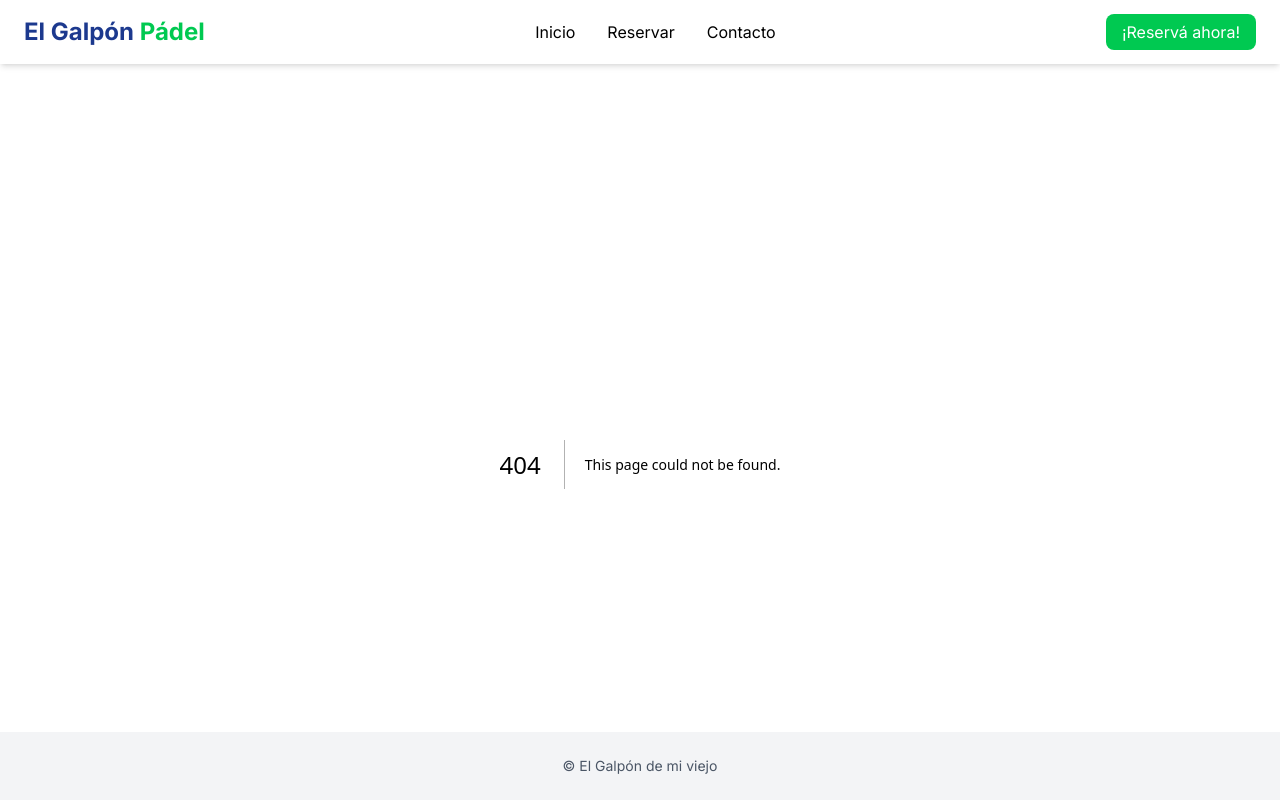
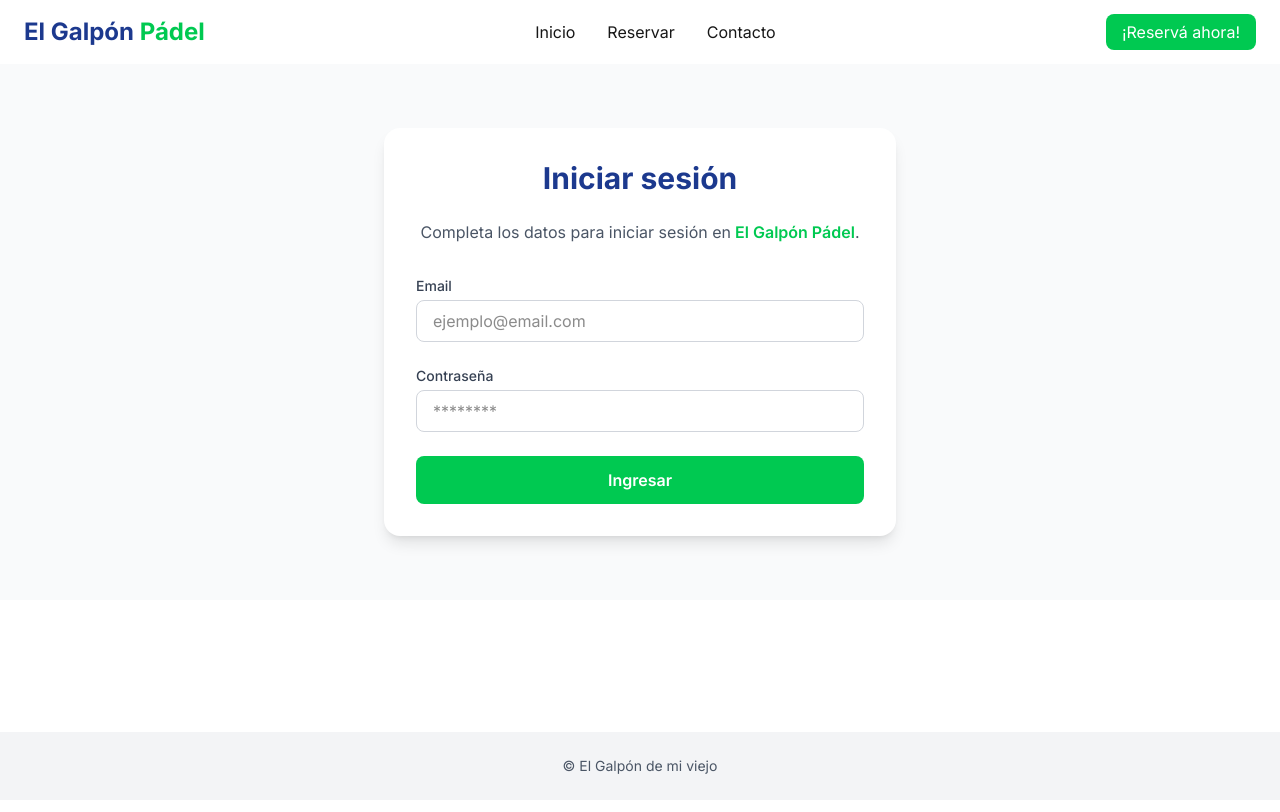
Before and after one commit to pulygarcia/Courts-reservations-client, a Next.js app: page /auth/login in a window 1280 px wide. Before the commit this address had no page. Shown: the top 812 px of the page. Built offline with nearby package versions, Linux system fonts and the light colour scheme.

Commit message:
(auth): authentication views and actions working with endopoints

```diff
--- /dev/null
+++ b/app/actions/login-action.ts
@@ -0,0 +1,48 @@
+"use server";
+
+import { loginSchema } from "../schemas/auth-schemas";
+
+type ActionStateType = {
+    success: string,
+    errors: string[]
+}
+
+export async function loginAction(prevState:ActionStateType, formData: FormData) {
+    const rawData = {
+        email: formData.get("email"),
+        password: formData.get("password"),
+    };
+
+    const result = loginSchema.safeParse(rawData);
+    if(!result.success){
+        const errorMessages = result.error.issues.map(error => error.message);
+        return {
+            success: '',
+            errors: errorMessages
+        }
+    }
+
+    const request = await fetch(`${process.env.API_BASE_URL}/users/login`, {
+        method: 'POST',
+        headers: {
+            'Content-Type': 'application/json'
+        },
+        body: JSON.stringify(rawData),
+    });
+
+    const response = await request.json();
+    console.log(request);
+    console.log(response);
+
+    if(!request.ok){
+        return{
+            errors: [response.message],
+            success: ''
+        }
+    }
+
+    return {
+        success: 'Tu cuenta fue creada correctamente',
+        errors: []
+    }
+}
--- /dev/null
+++ b/app/actions/register-action.ts
@@ -0,0 +1,55 @@
+"use server";
+
+import { registerSchema } from "../schemas/auth-schemas";
+
+type ActionStateType = {
+    success: string,
+    errors: string[]
+}
+
+export async function registerAction(prevState:ActionStateType, formData: FormData) {
+    const rawData = {
+        name: formData.get("name"),
+        lastName: formData.get("lastName"),
+        email: formData.get("email"),
+        password: formData.get("password"),
+    };
+
+    const result = registerSchema.safeParse(rawData);
+    if(!result.success){
+        const errorMessages = result.error.issues.map(error => error.message);
+        return {
+            success: '',
+            errors: errorMessages
+        }
+    }
+
+    //send name + lastname in same field ("name") before sending to endpoint
+    const finalData = {
+        name: `${result.data.name} ${result.data.lastName}`,
+        email: result.data.email,
+        password: result.data.password,
+    };
+
+    const request = await fetch(`${process.env.API_BASE_URL}/users`, {
+        method: 'POST',
+        headers: {
+            'Content-Type': 'application/json'
+        },
+        body: JSON.stringify(finalData),
+    });
+
+    const response = await request.json();
+
+    if(!request.ok){
+        return{
+            errors: [response.message],
+            success: ''
+        }
+    }
+
+    return {
+        success: 'Tu cuenta fue creada correctamente',
+        errors: []
+    }
+}
--- /dev/null
+++ b/app/auth/login/page.tsx
@@ -0,0 +1,20 @@
+import LoginForm from "@/app/components/LoginForm";
+
+export default function LoginPage() {
+  return (
+    <section className="flex justify-center items-center py-16 bg-gray-50">
+      <div className="w-full max-w-lg bg-white shadow-lg rounded-2xl p-8">
+        <h2 className="text-3xl font-bold text-center text-blue-900 mb-6">
+          Iniciar sesión
+        </h2>
+        <p className="text-center text-gray-600 mb-8">
+          Completa los datos para iniciar sesión en
+          <span className="text-green-500 font-semibold"> El Galpón Pádel</span>.
+        </p>
+
+        <LoginForm />
+
+      </div>
+    </section>
+  );
+}
--- /dev/null
+++ b/app/auth/register/page.tsx
@@ -0,0 +1,20 @@
+import RegisterForm from "@/app/components/RegisterForm";
+
+export default function RegisterPage() {
+  return (
+    <section className="flex justify-center items-center py-16 bg-gray-50">
+      <div className="w-full max-w-lg bg-white shadow-lg rounded-2xl p-8">
+        <h2 className="text-3xl font-bold text-center text-blue-900 mb-6">
+          Crear cuenta
+        </h2>
+        <p className="text-center text-gray-600 mb-8">
+          Completa los datos para registrar tu cuenta en
+          <span className="text-green-500 font-semibold">El Galpón Pádel</span>.
+        </p>
+
+        <RegisterForm />
+
+      </div>
+    </section>
+  );
+}
--- /dev/null
+++ b/app/components/LoginForm.tsx
@@ -0,0 +1,49 @@
+"use client";
+
+import { useActionState } from "react";
+import { loginAction } from "../actions/login-action";
+
+export default function LoginForm() {
+
+    const initialState = {
+        success: '',
+        errors: []
+    }
+
+    const [state, formAction] = useActionState(loginAction, initialState)
+
+  return (
+    <form action={formAction} className="space-y-6">
+      <div>
+        <label className="block text-sm font-medium text-gray-700 mb-1">
+          Email
+        </label>
+        <input
+          type="email"
+          name="email"
+          className="w-full border border-gray-300 rounded-lg px-4 py-2 focus:outline-none focus:ring-2 focus:ring-green-500"
+          placeholder="ejemplo@email.com"
+        />
+      </div>
+
+      <div>
+        <label className="block text-sm font-medium text-gray-700 mb-1">
+          Contraseña
+        </label>
+        <input
+          type="password"
+          name="password"
+          className="w-full border border-gray-300 rounded-lg px-4 py-2 focus:outline-none focus:ring-2 focus:ring-green-500"
+          placeholder="********"
+        />
+      </div>
+
+      <button
+        type="submit"
+        className="w-full bg-green-500 text-white font-semibold py-3 rounded-lg hover:bg-green-600 transition cursor-pointer"
+      >
+        Ingresar
+      </button>
+    </form>
+  );
+}
--- /dev/null
+++ b/app/components/RegisterForm.tsx
@@ -0,0 +1,61 @@
+"use client";
+
+import { useActionState } from "react";
+import { registerAction } from "../actions/register-action";
+
+export default function RegisterForm() {
+    const initialState = {
+        success: '',
+        errors: []
+    }
+
+    const [state, formAction] = useActionState(registerAction, initialState)
+
+  return (
+    <form action={formAction} className="max-w-md mx-auto space-y-6 p-6">
+      <div>
+        <label className="block text-sm font-medium text-gray-700 mb-1">Nombre</label>
+        <span className="text-xs text-gray-600 mb-1">Las reservas que realices se guardarán a este nombre</span>
+        <input
+          type="text"
+          name="name"
+          className="w-full border border-gray-300 rounded-lg px-4 py-2 focus:outline-none focus:ring-2 focus:ring-green-500"
+        />
+      </div>
+
+      <div>
+        <label className="block text-sm font-medium text-gray-700 mb-1">Apellido</label>
+        <input
+          type="text"
+          name="lastName"
+          className="w-full border border-gray-300 rounded-lg px-4 py-2 focus:outline-none focus:ring-2 focus:ring-green-500"
+        />
+      </div>
+
+      <div>
+        <label className="block text-sm font-medium text-gray-700 mb-1">Email</label>
+        <input
+          type="email"
+          name="email"
+          className="w-full border border-gray-300 rounded-lg px-4 py-2 focus:outline-none focus:ring-2 focus:ring-green-500"
+        />
+      </div>
+
+      <div>
+        <label className="block text-sm font-medium text-gray-700 mb-1">Contraseña</label>
+        <input
+          type="password"
+          name="password"
+          className="w-full border border-gray-300 rounded-lg px-4 py-2 focus:outline-none focus:ring-2 focus:ring-green-500"
+        />
+      </div>
+
+      <button
+        type="submit"
+        className="w-full bg-green-500 text-white font-semibold py-3 rounded-lg hover:bg-green-600 transition cursor-pointer"
+      >
+        Registrarse
+      </button>
+    </form>
+  );
+}
--- /dev/null
+++ b/app/schemas/auth-schemas.ts
@@ -0,0 +1,30 @@
+import { z } from "zod";
+
+export const registerSchema = z.object({
+  name: z
+    .string()
+    .nonempty("El nombre es obligatorio")
+    .min(2, "El nombre debe tener al menos 2 caracteres"),
+
+  lastName: z
+    .string()
+    .nonempty("El apellido es obligatorio")
+    .min(2, "El apellido debe tener al menos 2 caracteres"),
+
+  email: z
+    .email("El email no es válido"),
+
+  password: z
+    .string()
+    .nonempty("La contraseña es obligatoria")
+    .min(6, "La contraseña debe tener al menos 6 caracteres"),
+});
+
+export const loginSchema = z.object({
+  email: z
+    .email("El email no es válido"),
+
+  password: z
+    .string()
+    .nonempty("La contraseña es obligatoria")
+});
```
